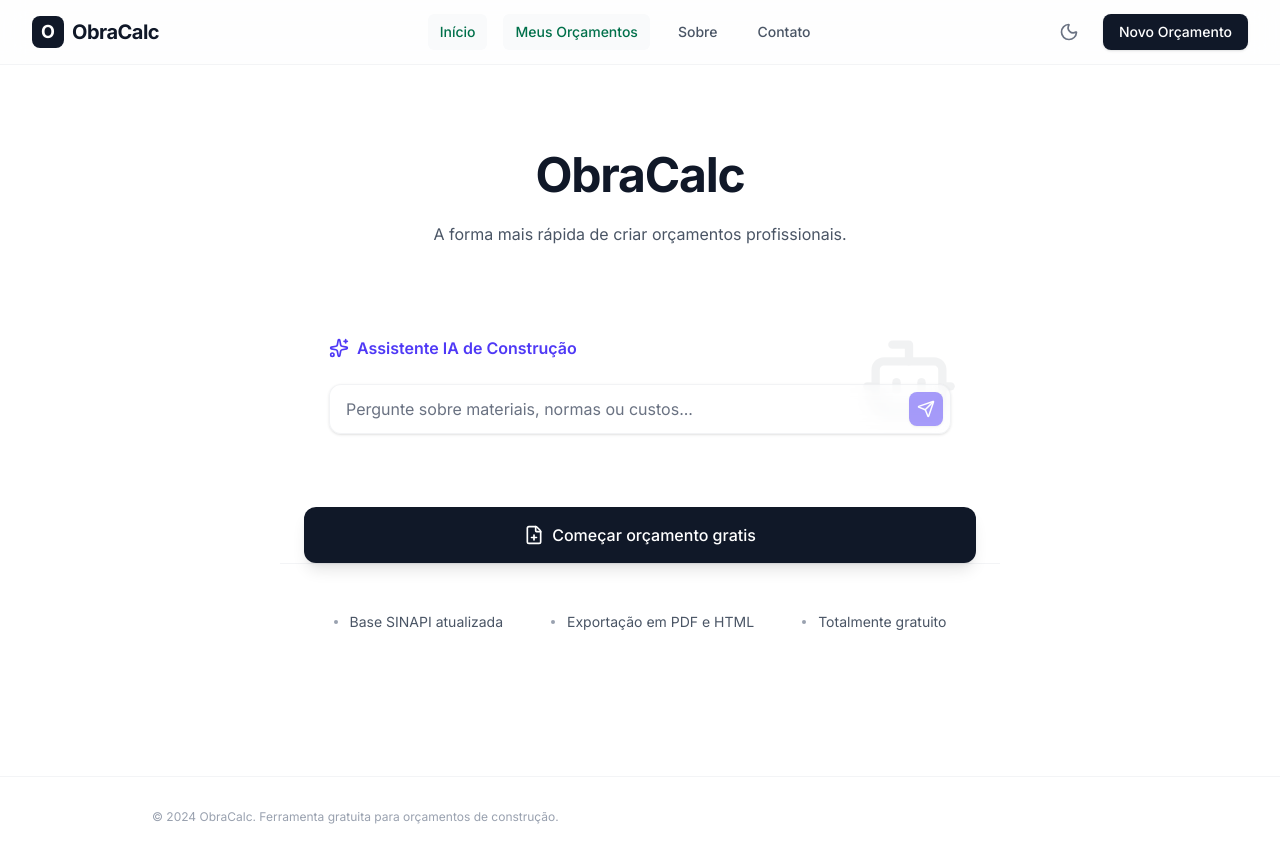
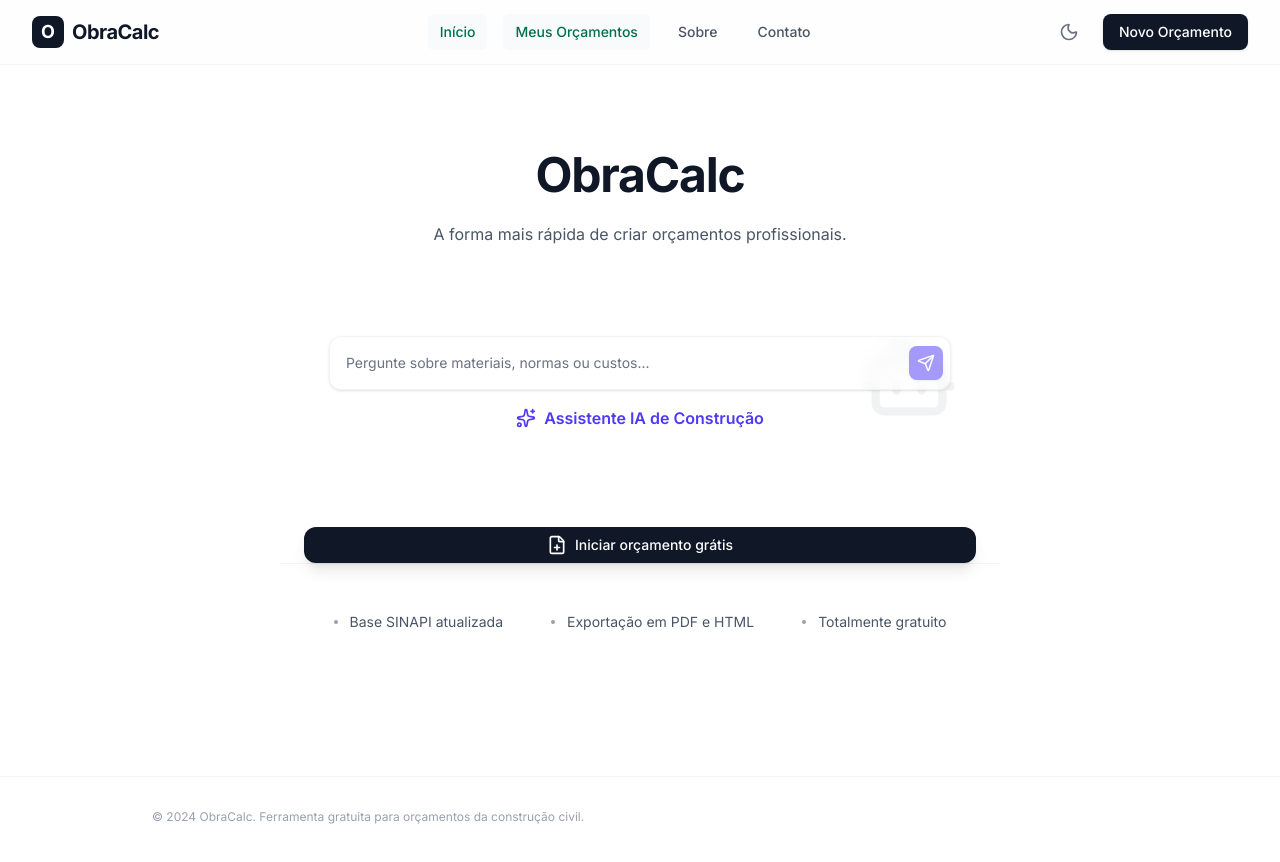
Before and after one commit to maicontinelli/ObraCalc, a Next.js app: page / in a window 1280 px wide. Shown: the top 862 px of the page. Built offline with nearby package versions, Linux system fonts and the light colour scheme.

Commit message:
ObraCalc V5: UI updates

```diff
--- a/src/app/page.tsx
+++ b/src/app/page.tsx
@@ -39,10 +39,10 @@ export default function Home() {
         <div className="flex flex-col sm:flex-row items-center justify-center gap-4 w-full max-w-2xl mx-auto">
           <button
             onClick={() => handleStart('obra_nova')}
-            className="w-full py-4 px-8 bg-gray-900 hover:bg-gray-800 dark:bg-white dark:hover:bg-gray-100 text-white dark:text-gray-900 rounded-xl font-medium transition-all shadow-lg hover:shadow-xl flex items-center justify-center gap-2 group"
+            className="w-full py-2 px-6 bg-gray-900 hover:bg-gray-800 dark:bg-white dark:hover:bg-gray-100 text-white dark:text-gray-900 rounded-xl font-medium text-sm transition-all shadow-lg hover:shadow-xl flex items-center justify-center gap-2 group"
           >
             <FilePlus size={20} className="group-hover:scale-110 transition-transform" />
-            Começar orçamento gratis
+            Iniciar orçamento grátis
           </button>
         </div>
         {/* Features - Minimal list */}
@@ -69,7 +69,7 @@ export default function Home() {
       <footer className="border-t border-gray-100 dark:border-gray-800 mt-20">
         <div className="max-w-5xl mx-auto px-6 py-8">
           <p className="text-xs text-gray-400 dark:text-gray-600">
-            © 2024 ObraCalc. Ferramenta gratuita para orçamentos de construção.
+            © 2024 ObraCalc. Ferramenta gratuita para orçamentos da construção civil.
           </p>
         </div>
       </footer>
--- a/src/components/AiAssistant.tsx
+++ b/src/components/AiAssistant.tsx
@@ -91,19 +91,14 @@ export default function AiAssistant() {
                 </div>
 
                 <div className="relative z-10">
-                    <div className="flex items-center gap-2 mb-6 text-indigo-600 dark:text-indigo-400 font-semibold">
-                        <Sparkles size={20} />
-                        <h3>Assistente IA de Construção</h3>
-                    </div>
-
                     <form onSubmit={handleSearch} className="relative">
                         <input
                             type="text"
                             value={query}
                             onChange={(e) => setQuery(e.target.value)}
                             placeholder="Pergunte sobre materiais, normas ou custos..."
-                            className="w-full pl-4 pr-12 py-3 rounded-xl border border-gray-200/50 dark:border-gray-700/50 bg-white/40 dark:bg-gray-800/40 backdrop-blur-sm focus:border-indigo-500 dark:focus:border-indigo-400 focus:ring-2 focus:ring-indigo-200/50 dark:focus:ring-indigo-900/50 outline-none transition-all shadow-sm text-gray-800 dark:text-gray-100 placeholder-gray-500 dark:placeholder-gray-400"
-                        />
+                            className="w-full pl-4 pr-12 py-4 rounded-xl border border-gray-200/50 dark:border-gray-700/50 bg-white/40 dark:bg-gray-800/40 backdrop-blur-sm focus:border-indigo-500 dark:focus:border-indigo-400 focus:ring-2 focus:ring-indigo-200/50 dark:focus:ring-indigo-900/50 outline-none transition-all shadow-sm text-sm text-gray-800 dark:text-gray-100 placeholder-gray-500 dark:placeholder-gray-400" />
+
                         <button
                             type="submit"
                             disabled={isLoading || !query.trim()}
@@ -112,6 +107,10 @@ export default function AiAssistant() {
                             {isLoading ? <Loader2 size={18} className="animate-spin" /> : <Send size={18} />}
                         </button>
                     </form>
+                    <div className="flex items-center justify-center gap-2 mb-6 mt-4 text-indigo-600 dark:text-indigo-400 font-semibold">
+                        <Sparkles size={20} />
+                        <h3>Assistente IA de Construção</h3>
+                    </div>
 
                     {error && (
                         <div className="mt-4 p-3 bg-red-50/80 dark:bg-red-900/20 backdrop-blur-sm text-red-600 dark:text-red-400 rounded-lg text-sm flex items-center gap-2 border border-red-100 dark:border-red-800/50">
```
Also changed, not shown: 1 other file (tests, documents, lock files or other folders).
